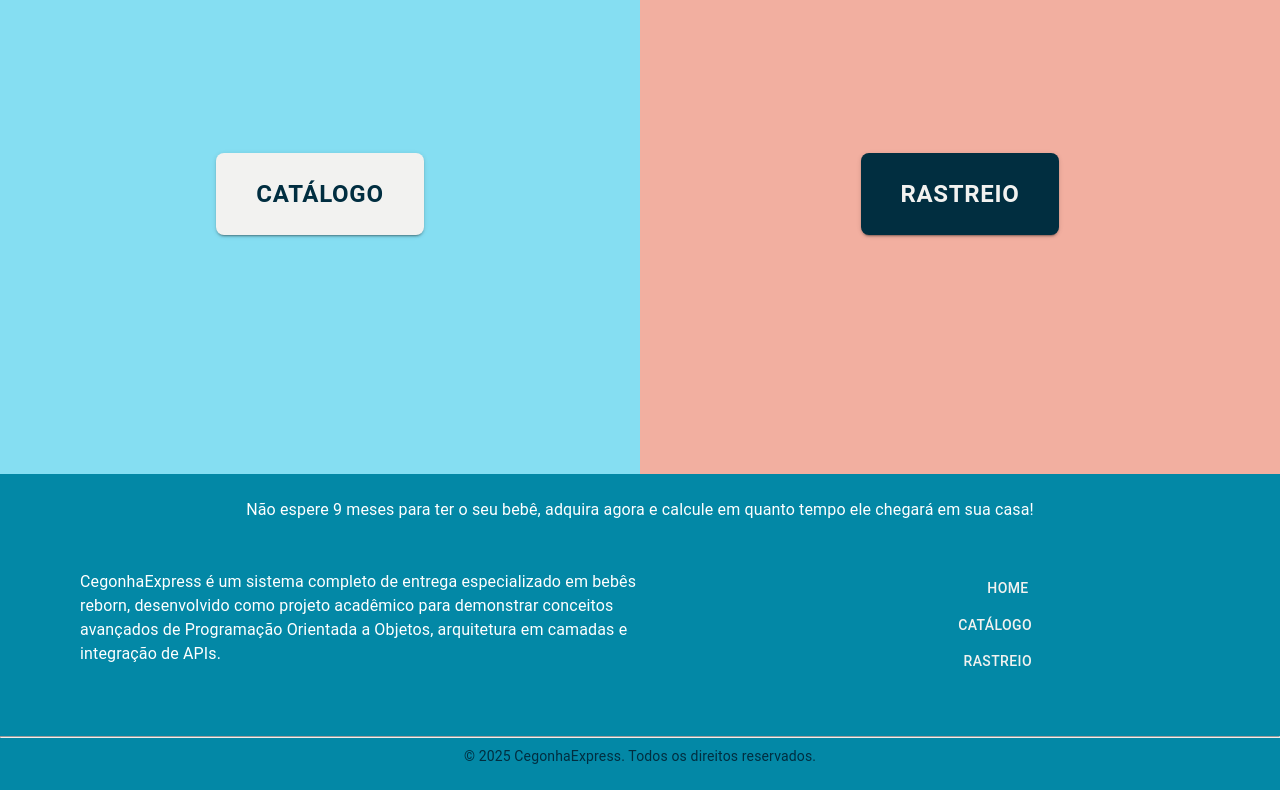
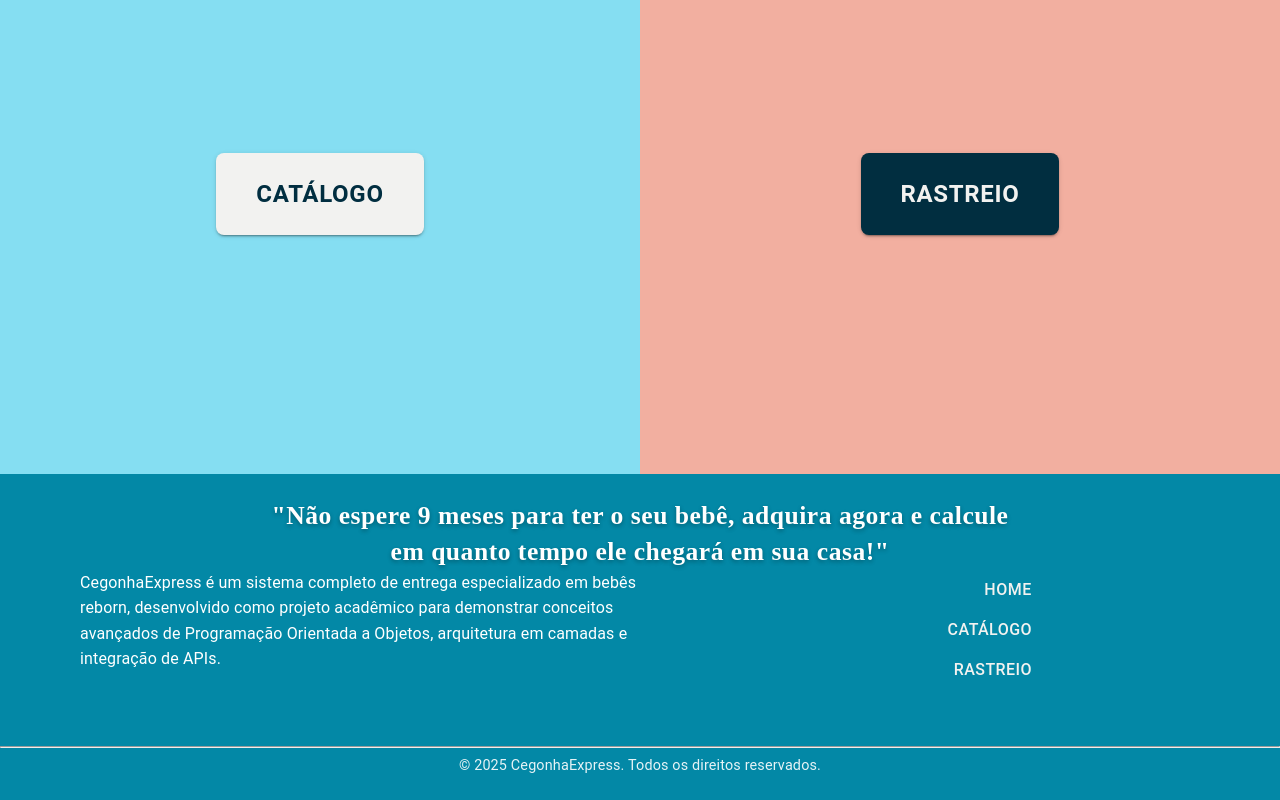
Before and after one commit to JamalShadowDev/cegonha-express-delivery, a React (Vite) app in the folder src/main/frontend/: page / in a window 1280 px wide. Shown: the part 583-1383 px from the top of the page. Built offline with nearby package versions, Linux system fonts and the light colour scheme; some icons are missing.

Commit message:
fix: Melhoria na visualização
- Troca de cores necessárias para melhor legibilidade
- Adição de fontes para estilização

Gabriel Coelho Soares

```diff
--- a/src/main/frontend/src/components/Footer.tsx
+++ b/src/main/frontend/src/components/Footer.tsx
@@ -18,12 +18,35 @@ export default function Footer() {
       }}
       component="footer"
     >
-      <Typography sx={{ mb: 6 }}>
-        Não espere 9 meses para ter o seu bebê, adquira agora e calcule em
-        quanto tempo ele chegará em sua casa!
+      {/* Slogan com fonte cursiva e destaque */}
+      <Typography
+        sx={{
+          mb: 6,
+          fontSize: { xs: "1.3rem", md: "1.6rem" },
+          fontFamily: "'Dancing Script', 'Brush Script MT', cursive",
+          fontWeight: 600,
+          lineHeight: 1.4,
+          letterSpacing: "0.5px",
+          textShadow: "0 2px 4px rgba(0,0,0,0.3)",
+          maxWidth: "800px",
+          margin: "0 auto",
+          px: 2,
+        }}
+      >
+        "Não espere 9 meses para ter o seu bebê, adquira agora e calcule em
+        quanto tempo ele chegará em sua casa!"
       </Typography>
+
       <Box sx={{ display: "flex", justifyContent: "space-between", mx: 10 }}>
-        <Typography sx={{ textAlign: "left", maxWidth: "50%" }}>
+        <Typography
+          sx={{
+            textAlign: "left",
+            maxWidth: "50%",
+            fontSize: { xs: "0.95rem", md: "1rem" },
+            lineHeight: 1.6,
+            fontWeight: 400,
+          }}
+        >
           CegonhaExpress é um sistema completo de entrega especializado em bebês
           reborn, desenvolvido como projeto acadêmico para demonstrar conceitos
           avançados de Programação Orientada a Objetos, arquitetura em camadas e
@@ -34,6 +57,12 @@ export default function Footer() {
             href="https://github.com/GabrielCoelho/cegonha-express-delivery?tab=readme-ov-file"
             target="_blank"
             rel="noopener noreferrer"
+            sx={{
+              "&:hover": {
+                transform: "scale(1.1)",
+                transition: "transform 0.2s ease",
+              },
+            }}
           >
             <GitHubIcon />
           </IconButton>
@@ -43,6 +72,12 @@ export default function Footer() {
             href="https://www.instagram.com"
             target="_blank"
             rel="noopener noreferrer"
+            sx={{
+              "&:hover": {
+                transform: "scale(1.1)",
+                transition: "transform 0.2s ease",
+              },
+            }}
           >
             <InstagramIcon />
           </IconButton>
@@ -52,6 +87,12 @@ export default function Footer() {
             href="https://www.facebook.com"
             target="_blank"
             rel="noopener noreferrer"
+            sx={{
+              "&:hover": {
+                transform: "scale(1.1)",
+                transition: "transform 0.2s ease",
+              },
+            }}
           >
             <FacebookIcon />
           </IconButton>
@@ -61,6 +102,12 @@ export default function Footer() {
             href="https://www.x.com"
             target="_blank"
             rel="noopener noreferrer"
+            sx={{
+              "&:hover": {
+                transform: "scale(1.1)",
+                transition: "transform 0.2s ease",
+              },
+            }}
           >
             <XIcon />
           </IconButton>
@@ -84,6 +131,13 @@ export default function Footer() {
             }}
             sx={{
               color: "rgba(242, 242, 240, 1)",
+              fontSize: "1rem",
+              fontWeight: 500,
+              "&:hover": {
+                backgroundColor: "rgba(255,255,255,0.1)",
+                transform: "translateX(-5px)",
+                transition: "all 0.2s ease",
+              },
             }}
           >
             Home
@@ -97,6 +151,13 @@ export default function Footer() {
             }}
             sx={{
               color: "rgba(242, 242, 240, 1)",
+              fontSize: "1rem",
+              fontWeight: 500,
+              "&:hover": {
+                backgroundColor: "rgba(255,255,255,0.1)",
+                transform: "translateX(-5px)",
+                transition: "all 0.2s ease",
+              },
             }}
           >
             Catálogo
@@ -110,6 +171,13 @@ export default function Footer() {
             }}
             sx={{
               color: "rgba(242, 242, 240, 1)",
+              fontSize: "1rem",
+              fontWeight: 500,
+              "&:hover": {
+                backgroundColor: "rgba(255,255,255,0.1)",
+                transform: "translateX(-5px)",
+                transition: "all 0.2s ease",
+              },
             }}
           >
             Rastreio
@@ -118,7 +186,15 @@ export default function Footer() {
       </Box>
       <hr />
       <Container maxWidth="lg">
-        <Typography variant="body2" color="#012E40">
+        <Typography
+          variant="body2"
+          sx={{
+            color: "white", // Alterado de "#012E40" para branco
+            fontSize: "0.9rem",
+            fontWeight: 400,
+            opacity: 0.9,
+          }}
+        >
           &copy; {new Date().getFullYear()} CegonhaExpress. Todos os direitos
           reservados.
         </Typography>
--- a/src/main/frontend/src/pages/Products.tsx
+++ b/src/main/frontend/src/pages/Products.tsx
@@ -75,6 +75,19 @@ export const Products: React.FC = () => {
     setSelectedProduto(null);
   };
 
+  // Cores personalizadas para os cards com rosa escuro no lugar do azul escuro
+  const getCardColor = (index: number) => {
+    const customColors = [
+      colorPalette[0].rgba, // Azul claro - Maya
+      "#8B4A6B", // Rosa escuro - Noah (substituindo o azul escuro problemático)
+      colorPalette[2].rgba, // Azul médio - Alice
+      colorPalette[3].rgba, // Rosa claro - Arthur
+      colorPalette[4].rgba, // Branco/cinza - Sophia
+      colorPalette[0].rgba, // Azul claro - Samuel
+    ];
+    return customColors[index % customColors.length];
+  };
+
   if (loading) {
     return (
       <Container
@@ -146,7 +159,7 @@ export const Products: React.FC = () => {
                 display: "flex",
                 flexDirection: "column",
                 borderRadius: "8px",
-                backgroundColor: colorPalette[index % colorPalette.length].rgba,
+                backgroundColor: getCardColor(index),
                 cursor: "pointer",
               }}
               onClick={() => handleOpenModal(produto)}
@@ -159,10 +172,25 @@ export const Products: React.FC = () => {
                 sx={{ objectFit: "cover" }}
               />
               <CardContent sx={{ flexGrow: 1 }}>
-                <Typography gutterBottom variant="h6" component="div">
+                <Typography
+                  gutterBottom
+                  variant="h6"
+                  component="div"
+                  sx={{
+                    color: index === 1 ? "white" : "inherit", // Texto branco para o card rosa escuro do Noah
+                  }}
+                >
                   {produto.nome}
                 </Typography>
-                <Typography variant="body2" color="text.secondary">
+                <Typography
+                  variant="body2"
+                  sx={{
+                    color:
+                      index === 1
+                        ? "rgba(255, 255, 255, 0.8)"
+                        : "text.secondary", // Texto branco semi-transparente para o Noah
+                  }}
+                >
                   {produto.descricao}
                 </Typography>
                 <Button
```
